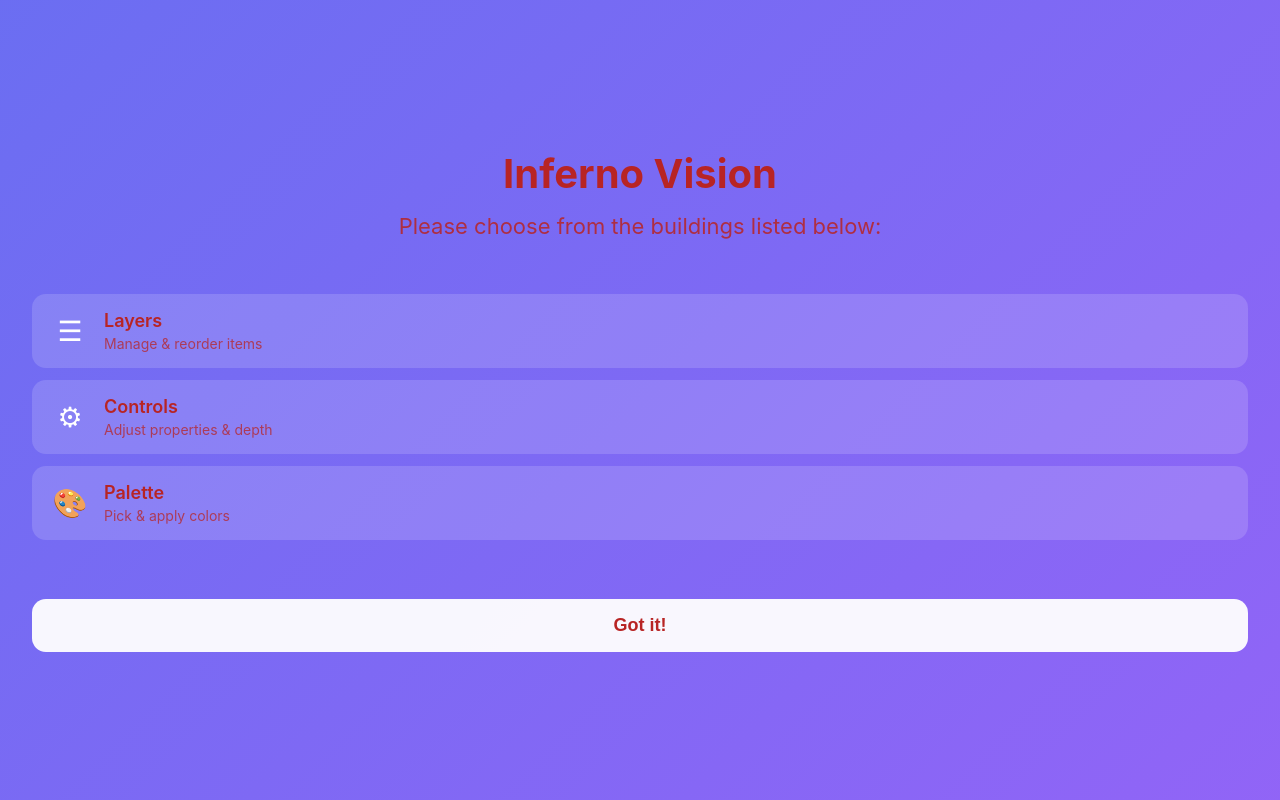
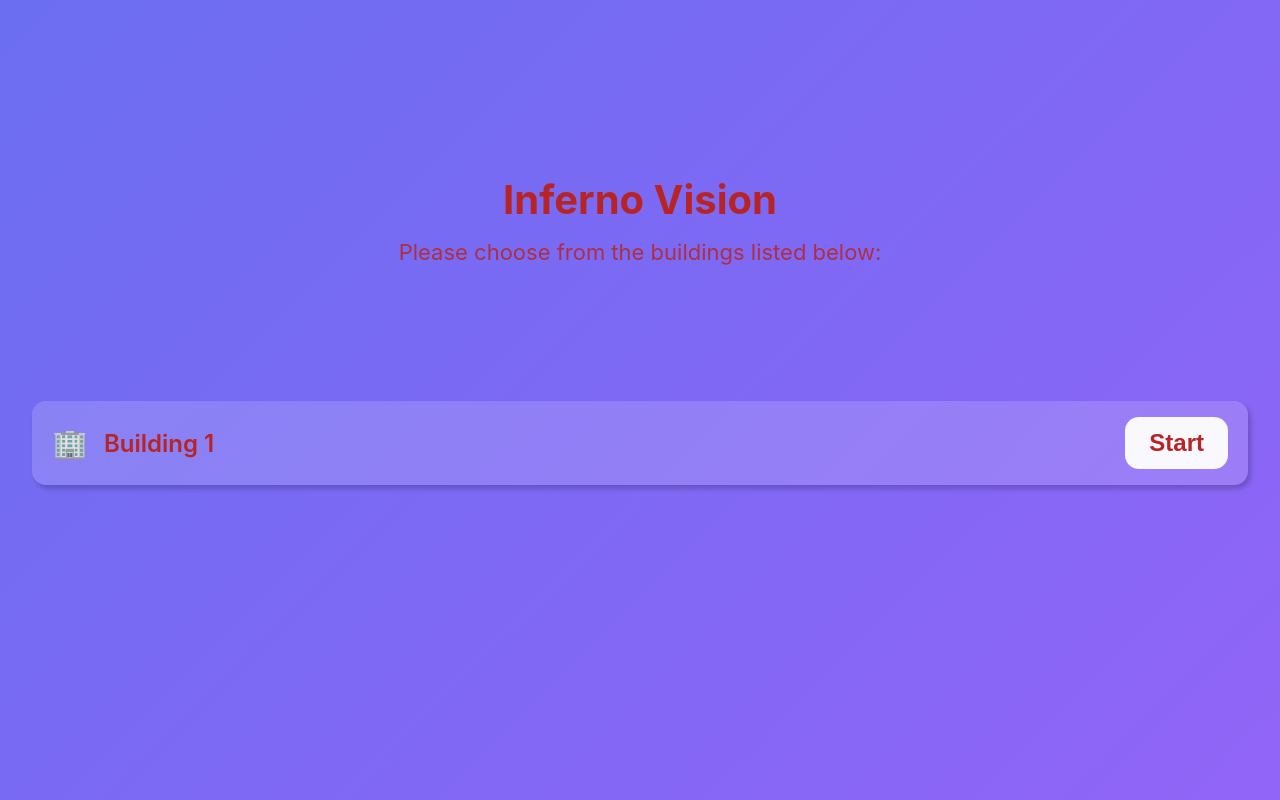
Before and after one commit to bt-scu/InfernoVisions, a React (Vite) app in the folder webspatial-floorplans/: page / in a window 1280 px wide. Built offline with nearby package versions, Linux system fonts and the light colour scheme.

Commit message:
front page

```diff
--- a/webspatial-floorplans/src/xr/scenes/WelcomeScene.tsx
+++ b/webspatial-floorplans/src/xr/scenes/WelcomeScene.tsx
@@ -3,7 +3,6 @@ import '../styles/xr.css';
 
 export function WelcomeScene() {
   const handleDismiss = useCallback(() => {
-    // Navigate to board
     const url = new URL(window.location.href);
     url.searchParams.set('scene', 'board');
     window.location.href = url.toString();
@@ -15,32 +14,30 @@ export function WelcomeScene() {
       <p className="welcome-subtitle">Please choose from the buildings listed below:</p>
 
       <div className="welcome-panels">
-        <div className="welcome-panel-item">
-          <span className="welcome-panel-icon">☰</span>
-          <div className="welcome-panel-text">
-            <strong>Layers</strong>
-            <span>Manage & reorder items</span>
+        <div className="welcome-panel-item" style={{ justifyContent: 'space-between', alignItems: 'center' }}>
+          <div style={{ display: 'flex', alignItems: 'center', gap: '16px' }}>
+            <span className="welcome-panel-icon">🏢</span>
+            <div className="welcome-panel-text">
+              <strong>Building 1</strong>
+            </div>
           </div>
-        </div>
-        <div className="welcome-panel-item">
-          <span className="welcome-panel-icon">⚙</span>
-          <div className="welcome-panel-text">
-            <strong>Controls</strong>
-            <span>Adjust properties & depth</span>
-          </div>
-        </div>
-        <div className="welcome-panel-item">
-          <span className="welcome-panel-icon">🎨</span>
-          <div className="welcome-panel-text">
-            <strong>Palette</strong>
-            <span>Pick & apply colors</span>
-          </div>
+          <button
+            className="welcome-dismiss-btn"
+            onClick={handleDismiss}
+            style={{ width: 'auto', padding: '12px 24px', margin: 0, transition: 'background 0.2s, color 0.2s' }}
+            onMouseEnter={e => {
+              (e.currentTarget as HTMLButtonElement).style.background = '#B82424';
+              (e.currentTarget as HTMLButtonElement).style.color = 'rgba(255,255,255,0.95)';
+            }}
+            onMouseLeave={e => {
+              (e.currentTarget as HTMLButtonElement).style.background = 'rgba(255,255,255,0.95)';
+              (e.currentTarget as HTMLButtonElement).style.color = '#B82424';
+            }}
+          >
+            Start
+          </button>
         </div>
       </div>
-
-      <button className="welcome-dismiss-btn" onClick={handleDismiss}>
-        Got it!
-      </button>
     </div>
   );
 }
--- a/webspatial-floorplans/src/xr/styles/xr.css
+++ b/webspatial-floorplans/src/xr/styles/xr.css
@@ -2921,6 +2921,8 @@ html.is-spatial .welcome-scene {
   background: rgba(255, 255, 255, 0.15);
   border-radius: 14px;
   text-align: left;
+  box-shadow: 3px 4px 5px rgba(0, 0, 0, 0.2);
+
 }
 
 .welcome-panel-icon {
@@ -2938,13 +2940,13 @@ html.is-spatial .welcome-scene {
 }
 
 .welcome-panel-text strong {
-  font-size: clamp(14px, 3vw, 18px);
+  font-size: clamp(20px, 5vw, 24px);
   font-weight: 600;
   color: #B82424;
 }
 
 .welcome-panel-text span {
-  font-size: clamp(12px, 2.5vw, 14px);
+  font-size: clamp(18px, 4vw, 20px);
   opacity: 0.75;
   color: #B82424;
 }
@@ -2956,7 +2958,7 @@ html.is-spatial .welcome-scene {
   color: #B82424;
   border: none;
   border-radius: 14px;
-  font-size: clamp(15px, 3vw, 18px);
+  font-size: clamp(21px, 5vw, 24px);
   font-weight: 700;
   cursor: pointer;
   transition: all 0.2s;
```
